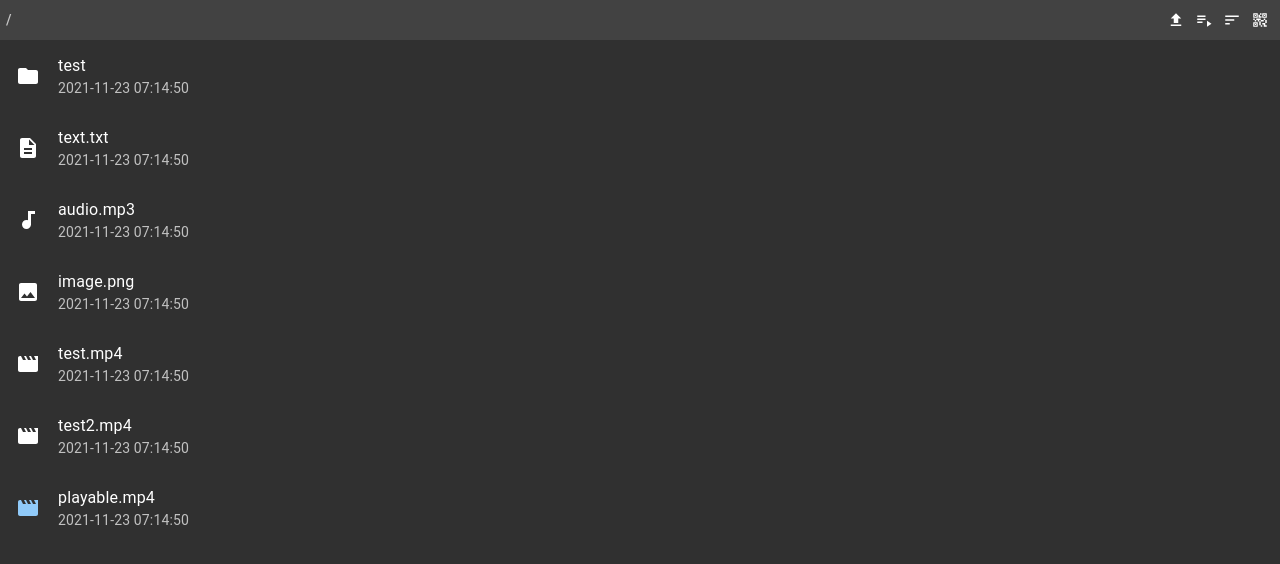
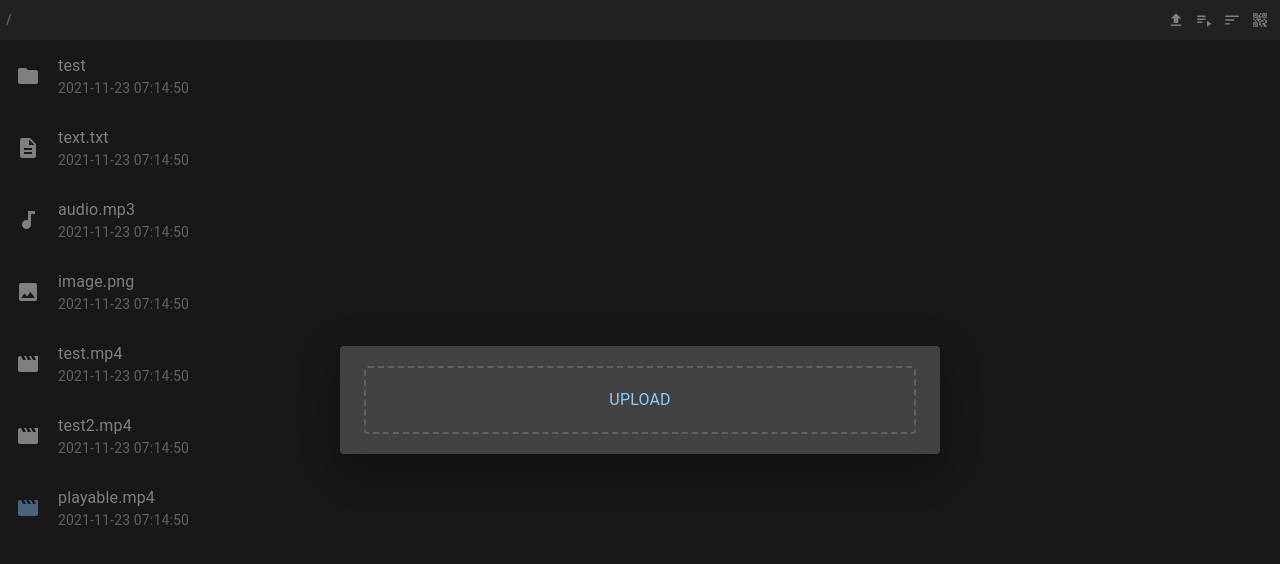
Before and after one commit to Feverqwe/goHFS, a React app in the folder ui/: page / in a window 1280 px wide. Both pictures are taken after a click on the button 1176 px from the left and 20 px from the top of the page. Shown: the top 564 px of the page. Built offline with nearby package versions, Linux system fonts and the light colour scheme.

Commit message:
drop zone

```diff
--- a/ui/src/components/Folder.tsx
+++ b/ui/src/components/Folder.tsx
@@ -39,15 +39,6 @@ interface FolderProps {
   store: RootStore,
 }
 
-interface UploadResponse {
-  error?: string,
-  result?: {
-    ok: boolean,
-    filename: string,
-    error: string,
-  }[],
-}
-
 const Folder = React.memo(({store}: FolderProps) => {
   const classes = useStyles();
   const [files] = React.useState(store.files);
@@ -55,7 +46,6 @@ const Folder = React.memo(({store}: FolderProps) => {
   const [showSortDialog, setShowSortDialog] = React.useState(false);
   const [showUploadDialog, setShowUploadDialog] = React.useState(false);
   const [showAddressesDialog, setShowAddressesDialog] = React.useState(false);
-  const [uploadDialogError, setUploadDialogError] = React.useState<null | Error | Error[]>(null);
 
   const changeSort = React.useCallback((keyDir) => {
     setSortKey(keyDir);
@@ -86,55 +76,7 @@ const Folder = React.memo(({store}: FolderProps) => {
   }, []);
 
   const handleUploadBtn = React.useCallback((e) => {
-    const input = document.createElement('input');
-    input.type = 'file';
-    input.multiple = true;
-    input.addEventListener('change', (e) => {
-      const files = input.files!;
-
-      const data = new FormData();
-      for (let i = 0, file; file = files[i]; i++) {
-        data.append('file', files[i])
-      }
-
-      setShowUploadDialog(true);
-      fetch('/~/upload?' + new URLSearchParams({
-        place: store.dir,
-      }).toString(), {
-        method: 'POST',
-        body: data,
-      }).then(async (response) => {
-        const body: null | UploadResponse = await response.json().catch(err => null);
-        if (!response.ok) {
-          console.error('Incorrect upload status: %s (%s)', response.status, response.statusText);
-          let error;
-          if (body && body.error) {
-            error = new Error(body.error);
-          } else {
-            error = new Error(`Response code ${response.status} (${response.statusText})`);
-          }
-          setUploadDialogError(error);
-          return;
-        }
-
-        const fileErrors: Error[] = [];
-        body?.result?.forEach((file) => {
-          if (!file.ok) {
-              fileErrors.push(new Error(file.filename + ': ' + file.error!));
-          }
-        });
-        if (fileErrors.length) {
-          setUploadDialogError(fileErrors);
-          return;
-        }
-
-        setShowUploadDialog(false);
-      }, (err) => {
-        console.error('Upload error: %O', err);
-        setUploadDialogError(err);
-      });
-    });
-    input.dispatchEvent(new MouseEvent('click'));
+    setShowUploadDialog(true);
   }, []);
 
   const handleCloseUploadDialog = React.useCallback(() => {
@@ -215,7 +157,7 @@ const Folder = React.memo(({store}: FolderProps) => {
         <SortChooseDialog sortKey={sortKey} changeSort={changeSort} onClose={handleCloseSortDialog} />
       )}
       {showUploadDialog && (
-        <UploadDialog error={uploadDialogError} onClose={handleCloseUploadDialog} />
+        <UploadDialog dir={store.dir} onClose={handleCloseUploadDialog} />
       )}
       {showAddressesDialog && (
         <AddressesDialog onClose={handleCloseAddressesDialog} />
--- a/ui/src/components/UploadDialog.tsx
+++ b/ui/src/components/UploadDialog.tsx
@@ -1,5 +1,21 @@
 import * as React from "react";
-import {Button, Dialog, DialogActions, DialogContent, Input, LinearProgress, styled} from "@mui/material";
+import {
+  Box,
+  Button,
+  Dialog,
+  DialogActions,
+  DialogContent,
+  DialogTitle,
+  Input,
+  LinearProgress,
+  styled,
+  Table,
+  TableBody,
+  TableCell,
+  TableRow
+} from "@mui/material";
+import CheckIcon from '@mui/icons-material/Check';
+import ErrorOutlineIcon from '@mui/icons-material/ErrorOutline';
 
 const MyDialog = styled(Dialog)(({theme}) => {
   return {
@@ -9,12 +25,85 @@ const MyDialog = styled(Dialog)(({theme}) => {
   };
 });
 
+const UploadBox = styled(Button)(({theme}) => {
+  return {
+    display: 'flex',
+    flexDirection: 'column',
+    alignItems: 'center',
+    padding: '20px',
+    borderWidth: '2px',
+    borderStyle: 'dashed',
+    borderColor: theme.palette.grey.A700,
+    backgroundColor: theme.palette.background.paper,
+    outline: 'none',
+    ...theme.shape,
+    ...theme.typography.body1,
+    width: '100%',
+    '&:hover': {
+      borderColor: theme.palette.primary.main,
+    },
+    '&.dragover': {
+      borderColor: theme.palette.primary.main,
+    },
+  };
+});
+
+interface UploadResponse {
+  error?: string,
+  result?: {
+    ok: boolean,
+    filename: string,
+    error: string,
+  }[],
+}
+
 interface UploadDialogProps {
-  error: null | Error | Error[],
+  dir: string;
   onClose: () => void,
 }
 
-const UploadDialog = React.memo(({error, onClose}: UploadDialogProps) => {
+const UploadDialog = React.memo(({dir, onClose}: UploadDialogProps) => {
+  const [isSubmit, setSubmit] = React.useState(false);
+  const [report, setReport] = React.useState<Required<UploadResponse>["result"] | null>(null);
+  const [error, setError] = React.useState<null | Error>(null);
+
+  const handleUpload = React.useCallback((files: FileList) => {
+    const data = new FormData();
+    for (let i = 0, file; file = files[i]; i++) {
+      data.append('file', files[i])
+    }
+
+    setSubmit(true);
+    fetch('/~/upload?' + new URLSearchParams({
+      place: dir,
+    }).toString(), {
+      method: 'POST',
+      body: data,
+    }).then(async (response) => {
+      const body: null | UploadResponse = await response.json().catch(err => null);
+      if (!response.ok) {
+        console.error('Incorrect upload status: %s (%s)', response.status, response.statusText);
+        let error;
+        if (body && body.error) {
+          error = new Error(body.error);
+        } else {
+          error = new Error(`Response code ${response.status} (${response.statusText})`);
+        }
+        setError(error);
+        return;
+      }
+
+      if (body?.error) {
+        setError(new Error(body.error));
+      } else {
+        setReport(body?.result!);
+      }
+    }, (err) => {
+      console.error('Upload error: %O', err);
+      setError(err);
+    });
+  }, [dir]);
+
   const handleClose = React.useCallback((e, reason?: string) => {
     e.preventDefault();
     if (reason === 'backdropClick') return;
@@ -23,27 +112,130 @@ const UploadDialog = React.memo(({error, onClose}: UploadDialogProps) => {
 
   return (
     <MyDialog fullWidth={true} onClose={handleClose} open={true}>
-      <DialogContent>
-        {error ? (
+        {!isSubmit ? (
+          <DialogContent>
+            <DropZone onUpload={handleUpload}/>
+          </DialogContent>
+        ) : report ? (
           <>
-            <p>Upload error:</p>
-            {Array.isArray(error) ? (
-              <Input fullWidth={true} value={error.map(err => err.message).join('\n')} readOnly multiline/>
-            ) : (
+            <DialogTitle>Upload status:</DialogTitle>
+            <DialogContent>
+              <Report report={report} />
+            </DialogContent>
+          </>
+        ) : error ? (
+          <>
+            <DialogTitle>Upload error:</DialogTitle>
+            <DialogContent>
               <Input fullWidth={true} value={error.message} readOnly/>
-            )}
+            </DialogContent>
           </>
         ) : (
-          <LinearProgress />
+          <DialogContent>
+            <LinearProgress />
+          </DialogContent>
         )}
-        {error ? (
+        {error || report ? (
           <DialogActions>
             <Button onClick={handleClose}>Close</Button>
           </DialogActions>
         ) : null}
-      </DialogContent>
     </MyDialog>
   );
 });
 
+interface DropZoneProps {
+  onUpload: (files: FileList) => void;
+}
+
+const DropZone: React.FC<DropZoneProps> = ({onUpload}) => {
+  const refDropZone = React.useRef<HTMLDivElement>(null);
+  const [dragOver, setDragOver] = React.useState(false);
+  const [scope] = React.useState({dragOver});
+  scope.dragOver = dragOver;
+
+  React.useEffect(() => {
+    let dragTimeout: NodeJS.Timeout | null = null;
+
+    const div = refDropZone.current!;
+    div.addEventListener('dragover', handleDragOver);
+    div.addEventListener('drop', handleDrop);
+
+    function handleDragOver(e: DragEvent) {
+      e.preventDefault();
+      if (!scope.dragOver) {
+        setDragOver(true);
+      }
+      dragTimeout && clearTimeout(dragTimeout);
+      dragTimeout = setTimeout(() => {
+        setDragOver(false);
+      }, 150);
+    }
+
+    function handleDrop(e: DragEvent) {
+      e.stopPropagation();
+      e.preventDefault();
+      if (e.dataTransfer) {
+        const files = e.dataTransfer.files;
+        if (files.length) {
+          onUpload(files);
+        }
+      }
+    }
+
+    return () => {
+      dragTimeout && clearTimeout(dragTimeout);
+      div.removeEventListener('dragover', handleDragOver);
+      div.removeEventListener('drop', handleDrop);
+    };
+  }, []);
+
+  const handleUploadBtn = React.useCallback((e) => {
+    const input = document.createElement('input');
+    input.type = 'file';
+    input.multiple = true;
+    input.addEventListener('change', (e) => {
+      const files = input.files!;
+      onUpload(files);
+    });
+    input.dispatchEvent(new MouseEvent('click'));
+  }, []);
+
+  return (
+    <div ref={refDropZone}>
+      <UploadBox className={dragOver && 'dragover' || ''} onClick={handleUploadBtn}>
+        Upload
+      </UploadBox>
+    </div>
+  );
+};
+
+interface ReportProps {
+  report: Required<UploadResponse>["result"];
+}
+
+const Report: React.FC<ReportProps> = ({report}) => {
+  return (
+    <Table>
+      <TableBody>
+        {report.map((file) => (
+          <TableRow key={file.filename}>
+            <TableCell>
+              {file.filename}
+              {!file.ok ? (
+                <Input fullWidth={true} value={file.error} readOnly/>
+              ) : null}
+            </TableCell>
+            <TableCell padding="none" align="right">
+              <Box textAlign="center">
+                {file.ok ? <CheckIcon/> : <ErrorOutlineIcon/>}
+              </Box>
+            </TableCell>
+          </TableRow>
+        ))}
+      </TableBody>
+    </Table>
+  );
+};
+
 export default UploadDialog;
```
